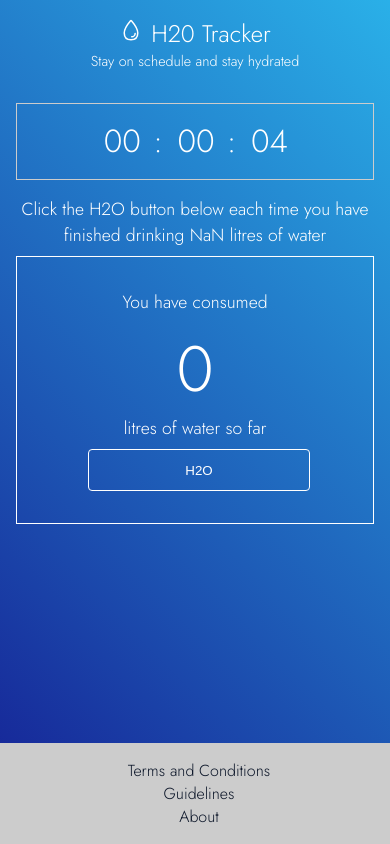
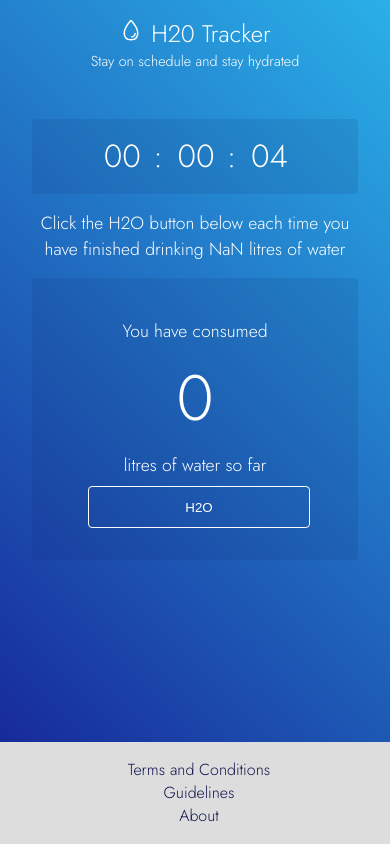
Before and after one commit to dwyafon/water-tracker, a Next.js app: page /tracker in a window 390 px wide. Built offline with nearby package versions, Linux system fonts and the light colour scheme.

Commit message:
add breakpoints in styled components

```diff
--- a/components/console.js
+++ b/components/console.js
@@ -5,17 +5,73 @@ import { useState, useEffect } from 'react'
 
 const ConsoleContainer = styled.div`
   padding: 2rem 2rem;
-  border: 1px solid #fff;
+  border-radius: 4px;
   display: flex;
   flex-direction: column;
   justify-content: flex-start;
   align-items: center;
+  background: rgb(16, 24, 78, 0.1);
+
+  ${breakpoints.sm`
+     margin: 1rem;
+  `}
+
+  ${breakpoints.md`
+    margin: 2rem 10rem;
+  `}
+
+  ${breakpoints.lg`
+    margin: 3rem 15rem;
+    padding: 3rem;
+  `}
+
+  ${breakpoints.xl`
+    margin: 1.5rem 35rem;
+  `}
+`
+
+const InstructionText = styled.div`
+  font-size: 1.1rem;
+  text-align: center;
+  margin-bottom: 0.5rem;
+
+  ${breakpoints.sm`
+    margin: 0.5rem 1rem ;
+  `}
+
+  ${breakpoints.md`
+    margin: 2rem 10rem ;
+  `}
+
+  ${breakpoints.lg`
+    margin: 2rem 16rem;
+  `}
+
+  ${breakpoints.xl`
+    margin: 1.5rem 35rem;
+  `}
+
 `
 
 const Text = styled.div`
   font-size: 1.1rem;
   text-align: center;
   margin-bottom: 0.5rem;
+
+  ${breakpoints.sm`
+    margin: 0.5rem 1rem ;
+  `}
+
+  ${breakpoints.md`
+    margin: 1rem 6rem ;
+  `}
+  ${breakpoints.lg`
+    margin: 1rem 3rem;
+  `}
+
+  ${breakpoints.xl`
+    margin: 1rem 2rem;
+  `}
 `
 
 const Amount = styled.div`
@@ -41,10 +97,10 @@ const Console = ({ average }) => {
 
   return (
     <>
-      <Text>
+      <InstructionText>
         Click the H2O button below each time you have finished drinking{' '}
         {average} {average === 1 ? 'litre' : 'litres'} of water
-      </Text>
+      </InstructionText>
       <ConsoleContainer>
         <Text>You have consumed</Text>
         <Amount>{amount}</Amount>
--- a/components/footer.js
+++ b/components/footer.js
@@ -5,9 +5,10 @@ import breakpoints from '../styles/breakpoints'
 const Container = styled.div`
   display: flex;
   flex-shrink: 0;
-  color: #0c1629;
-  background-color: #ccc;
+  color: rgb(16, 24, 78);
+  background-color: #ddd;
   min-width: 100%;
+  border-bottom: 1px solid #ddd;
 
   ${breakpoints.sm`
     justify-content: center;
--- a/components/layout.js
+++ b/components/layout.js
@@ -3,7 +3,6 @@ import Head from 'next/head'
 import styled from 'styled-components'
 import Header from '../components/header'
 import Footer from '../components/footer'
-
 
 const Container = styled.div`
   height: 100vh;
@@ -11,10 +10,9 @@ const Container = styled.div`
   display: grid;
   grid-template-rows: auto 1fr auto;
   grid-template-columns: 100%;
-  background: linear-gradient(45deg, #151E93, #2AB0E8) no-repeat center center;
+  background: linear-gradient(45deg, #151e93, #2ab0e8) no-repeat center center;
   background-size: cover;
   overflow: auto;
-
 `
 
 const Layout = ({ children }) => {
--- a/components/timer.js
+++ b/components/timer.js
@@ -15,12 +15,33 @@ const Container = styled.div`
 `
 
 const Time = styled.div`
-  border: 1px solid #ccc;
+  /* border: 1px solid #ccc; */
+  border-radius: 4px;
   display: flex;
   justify-content: center;
   align-items: center;
   font-size: 2rem;
   margin-bottom: 1rem;
+  background: rgb(16, 24, 78, 0.1);
+
+  ${breakpoints.sm`
+     margin: 1rem;
+  `}
+
+  ${breakpoints.md`
+    margin: 2rem 10rem;
+  `}
+
+  ${breakpoints.lg`
+    margin: 3rem 15rem;
+    padding: 1rem;
+  `}
+
+${breakpoints.xl`
+    margin: 3rem 35rem;
+  `}
+
+
 `
 
 const Timer = ({ litres, hours }) => {
```
Also changed, not shown: components/form.js (+26 -20 lines), styles/globals.css (+3 -4 lines).
